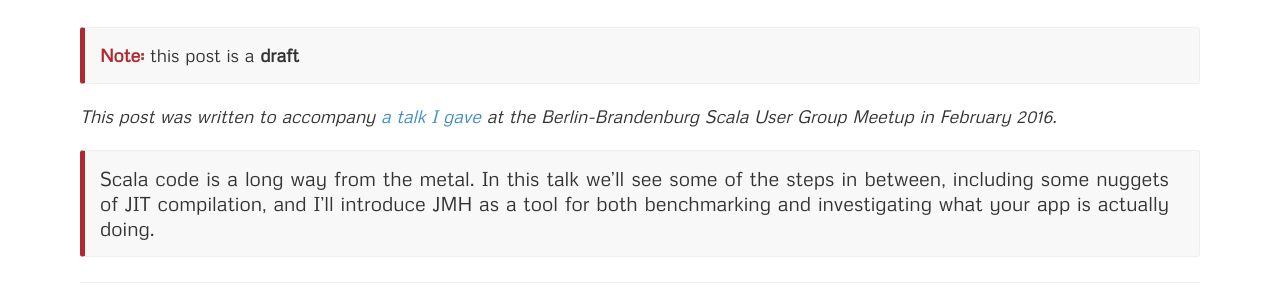
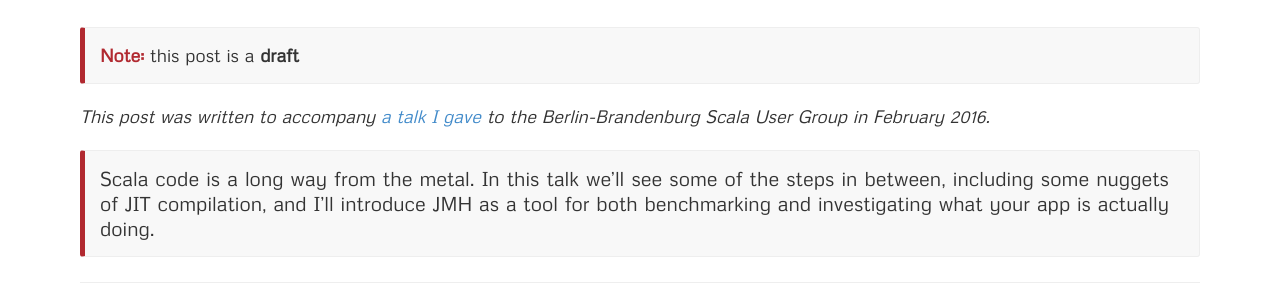
Before and after one commit to joekearney/joekearney.github.io, a Jekyll site: the page built from _posts/software/2016-02-24-just-in-time.md, in a window 1280 px wide and 900 px high. Shown: the part 162-462 px from the top of the window. Built offline with Jekyll 4.4.1, drawn with Linux system fonts in a browser that asks for light colours.

Commit message:
reword intro

```diff
--- a/_posts/software/2016-02-24-just-in-time.md
+++ b/_posts/software/2016-02-24-just-in-time.md
@@ -17,7 +17,7 @@ type: post
 author: Joe Kearney
 ---
 
-_This post was written to accompany [a talk I gave](http://www.meetup.com/Scala-Berlin-Brandenburg/events/228703195/) at the Berlin-Brandenburg Scala User Group Meetup in February 2016._
+_This post was written to accompany [a talk I gave](http://www.meetup.com/Scala-Berlin-Brandenburg/events/228703195/) to the Berlin-Brandenburg Scala User Group in February 2016._
 
 > Scala code is a long way from the metal. In this talk we'll see some of the steps in between, including some nuggets of JIT compilation, and I'll introduce JMH as a tool for both benchmarking and investigating what your app is actually doing.
 
```
